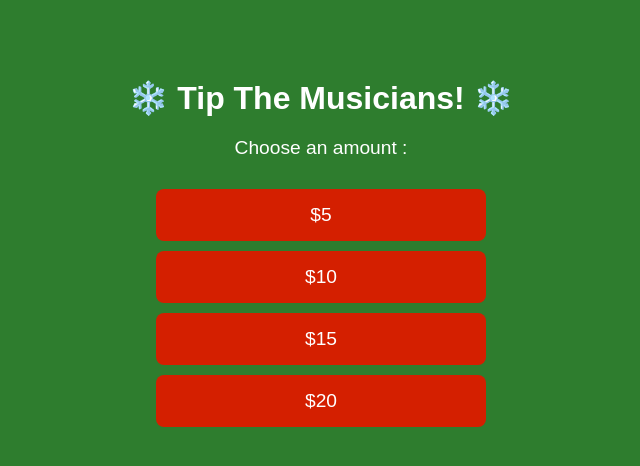
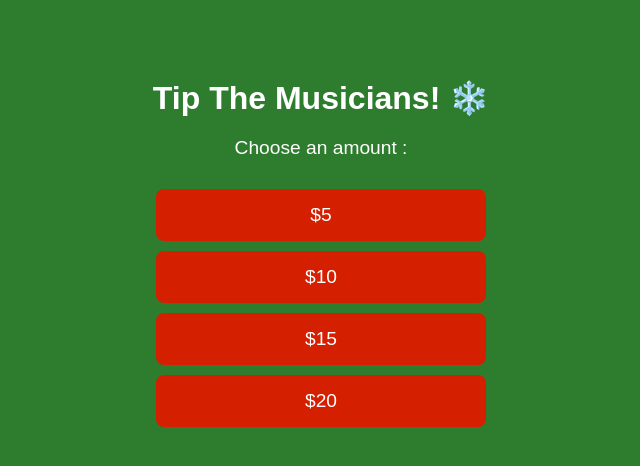
Before and after one commit to benyoganathan/christmas-concert-V2, a plain HTML site: page index.html in a window 1280 px wide. Shown: the whole page, without its empty margins (319-959 px from the left). Drawn offline with Linux system fonts and the light colour scheme.

Commit message:
Update index.html

```diff
--- a/index.html
+++ b/index.html
@@ -40,7 +40,7 @@
 </style>
 </head>
 <body>
-  <h1>❄️ Tip The Musicians! ❄️</h1>
+  <h1>Tip The Musicians! ❄️</h1>
   <p>Choose an amount :</p>
 
   <a href="https://donate.stripe.com/aFa9AU3nbcG9agn9Xxe3e00" class="donation-button" target="_blank">$5</a>
```
